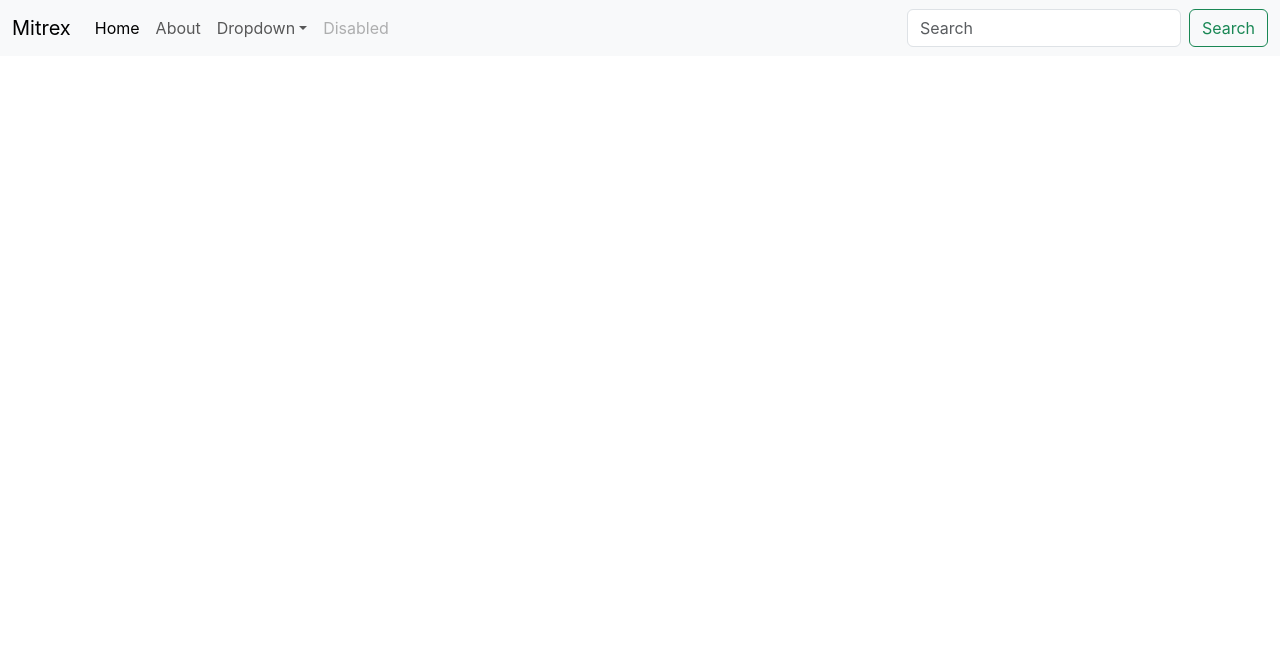
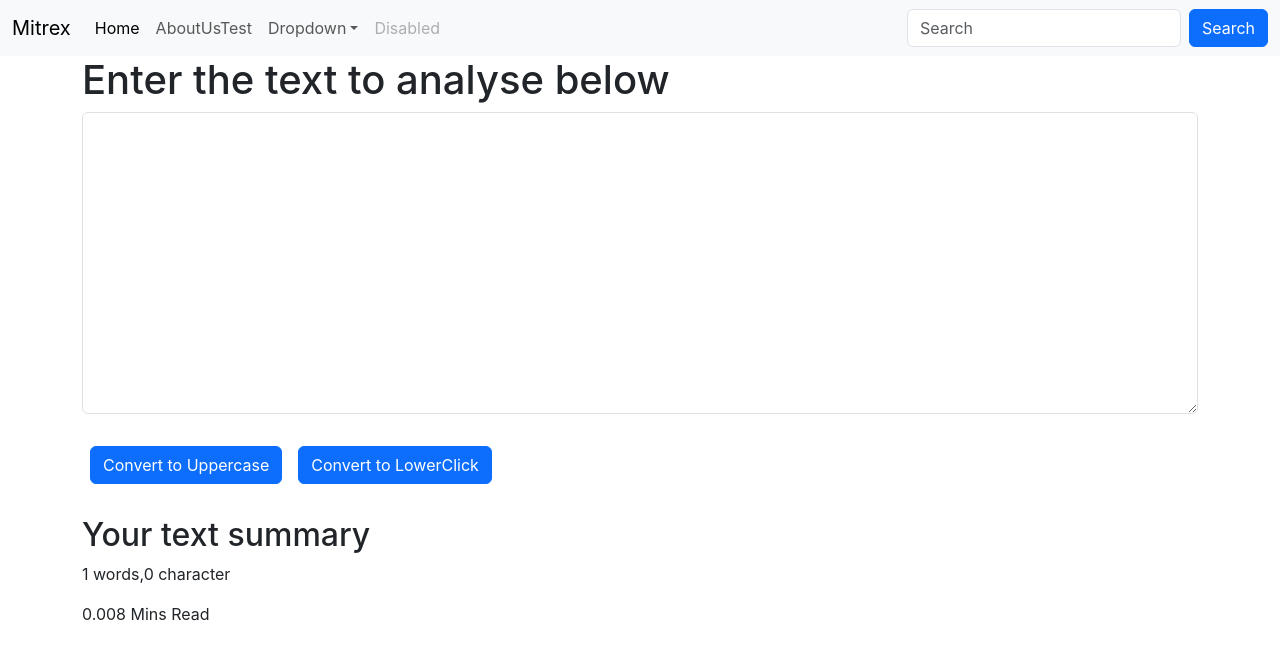
Before and after one commit to Rupesh0914/textutils, a React (Create React App) app: page / in a window 1280 px wide. Shown: the top 658 px of the page. Built offline with nearby package versions, Linux system fonts and the light colour scheme.

Commit message:
second Commit

```diff
--- a/src/App.js
+++ b/src/App.js
@@ -1,44 +1,12 @@
 import './App.css';
+import Navbar from './components/Navbar/Navbar';
+import TextForm from './components/TextForm/TextForm';
 
 function App() {
   return (
     <>
-      <nav className="navbar navbar-expand-lg bg-body-tertiary">
-  <div className="container-fluid">
-    <a className="navbar-brand" href="/">Mitrex</a>
-    <button className="navbar-toggler" type="button" data-bs-toggle="collapse" data-bs-target="#navbarSupportedContent" aria-controls="navbarSupportedContent" aria-expanded="false" aria-label="Toggle navigation">
-      <span className="navbar-toggler-icon"></span>
-    </button>
-    <div className="collapse navbar-collapse" id="navbarSupportedContent">
-      <ul className="navbar-nav me-auto mb-2 mb-lg-0">
-        <li className="nav-item">
-          <a className="nav-link active" aria-current="page" href="/">Home</a>
-        </li>
-        <li className="nav-item">
-          <a className="nav-link" href="/about">About</a>
-        </li>
-        <li className="nav-item dropdown">
-          <a className="nav-link dropdown-toggle" href="/" role="button" data-bs-toggle="dropdown" aria-expanded="false">
-            Dropdown
-          </a>
-          <ul className="dropdown-menu">
-            <li><a className="dropdown-item" href="/">Action</a></li>
-            <li><a className="dropdown-item" href="/">Another action</a></li>
-            <li><hr className="dropdown-divider" /></li>
-            <li><a className="dropdown-item" href="/">Something else here</a></li>
-          </ul>
-        </li>
-        <li className="nav-item">
-          <a className="nav-link disabled">Disabled</a>
-        </li>
-      </ul>
-      <form className="d-flex" role="search">
-        <input className="form-control me-2" type="search" placeholder="Search" aria-label="Search" />
-        <button className="btn btn-outline-success" type="submit">Search</button>
-      </form>
-    </div>
-  </div>
-</nav>
+    <Navbar title="Mitrex" about="AboutUsTest" />
+    <TextForm heading="Enter the text to analyse below"/>
     </>
   );
 }
--- a/src/components/Navbar/Navbar.js
+++ b/src/components/Navbar/Navbar.js
@@ -0,0 +1,55 @@
+import React from 'react'
+import PropTypes from 'prop-types'
+
+const Navbar = ( props ) => {
+    return (
+        <nav className="navbar navbar-expand-lg bg-body-tertiary">
+        <div className="container-fluid">
+          <a className="navbar-brand" href="/">{props.title}</a>
+          <button className="navbar-toggler" type="button" data-bs-toggle="collapse" data-bs-target="#navbarSupportedContent" aria-controls="navbarSupportedContent" aria-expanded="false" aria-label="Toggle navigation">
+            <span className="navbar-toggler-icon"></span>
+          </button>
+          <div className="collapse navbar-collapse" id="navbarSupportedContent">
+            <ul className="navbar-nav me-auto mb-2 mb-lg-0">
+              <li className="nav-item">
+                <a className="nav-link active" aria-current="page" href="/">Home</a>
+              </li>
+              <li className="nav-item">
+                <a className="nav-link" href="/about">{props.about}</a>
+              </li>
+              <li className="nav-item dropdown">
+                <a className="nav-link dropdown-toggle" href="/" role="button" data-bs-toggle="dropdown" aria-expanded="false">
+                  Dropdown
+                </a>
+                <ul className="dropdown-menu">
+                  <li><a className="dropdown-item" href="/">Action</a></li>
+                  <li><a className="dropdown-item" href="/">Another action</a></li>
+                  <li><hr className="dropdown-divider" /></li>
+                  <li><a className="dropdown-item" href="/">Something else here</a></li>
+                </ul>
+              </li>
+              <li className="nav-item">
+                <a className="nav-link disabled">Disabled</a>
+              </li>
+            </ul>
+            <form className="d-flex" role="search">
+              <input className="form-control me-2" type="search" placeholder="Search" aria-label="Search" />
+              <button className="btn btn-primary" type="submit">Search</button>
+            </form>
+          </div>
+        </div>
+      </nav>
+    )
+}
+Navbar.propTypes = {
+
+title: PropTypes.string.isRequired,
+about: PropTypes.string
+}
+Navbar.defaultProps = {
+    title: 'This is the test',
+    about: 'test passed'
+}
+
+
+export default Navbar
--- /dev/null
+++ b/src/components/TextForm/TextForm.js
@@ -0,0 +1,38 @@
+import React, { useState} from 'react'
+
+export default function TextForm (props) {
+
+    const handleUpClick = () => {
+        let newText = text.toUpperCase()
+        setText(newText)
+    }
+    const handleUpLowerClick = () => {
+        let newTextLower = text.toLowerCase()
+        setText(newTextLower)
+    }
+    const handleOnChnage = (event) => {
+        setText(event.target.value)
+    }
+
+
+    const [text, setText ] = useState('')
+
+    return (
+        <>
+         <div className='container'>
+            <div className="mb-3">
+               <h1>{props.heading}</h1>
+                 <textarea className="form-control" value={text} onChange={handleOnChnage} id="myBox" rows="12"></textarea>
+          </div>
+        <button className='btn btn-primary mx-2' onClick={handleUpClick}>Convert to Uppercase</button>
+        <button className='btn btn-primary mx-2 my-3' onClick={handleUpLowerClick}>Convert to LowerClick</button>
+        </div>
+            <div className='container my-3'>
+               <h2>Your text summary</h2>
+                <p>{text.split(" ").length} words,{text.length} character</p>
+                <p>{0.008 * text.split(" ").length} Mins Read</p>
+                <h2>{text}</h2>
+        </div>
+    </>
+    )
+}
```
